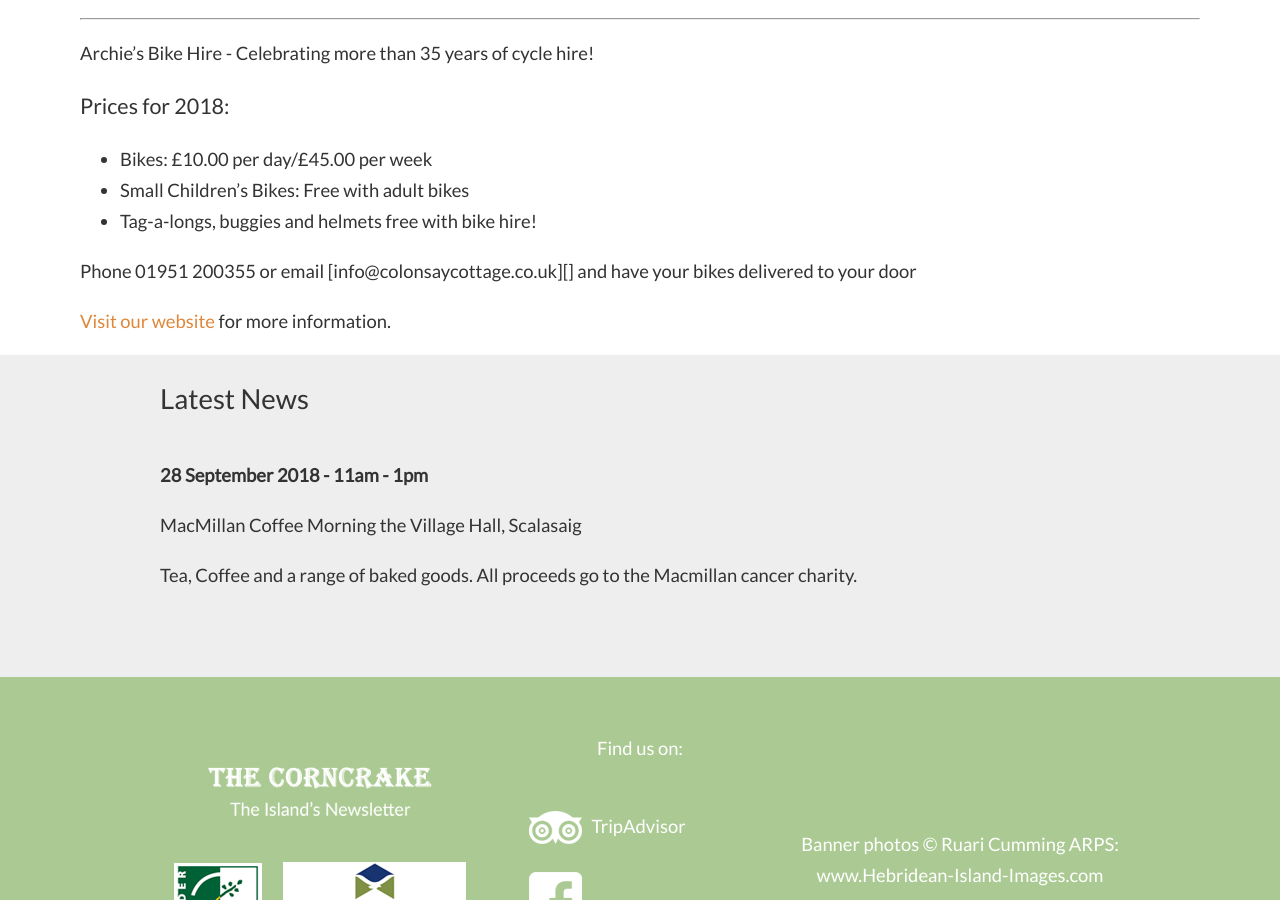
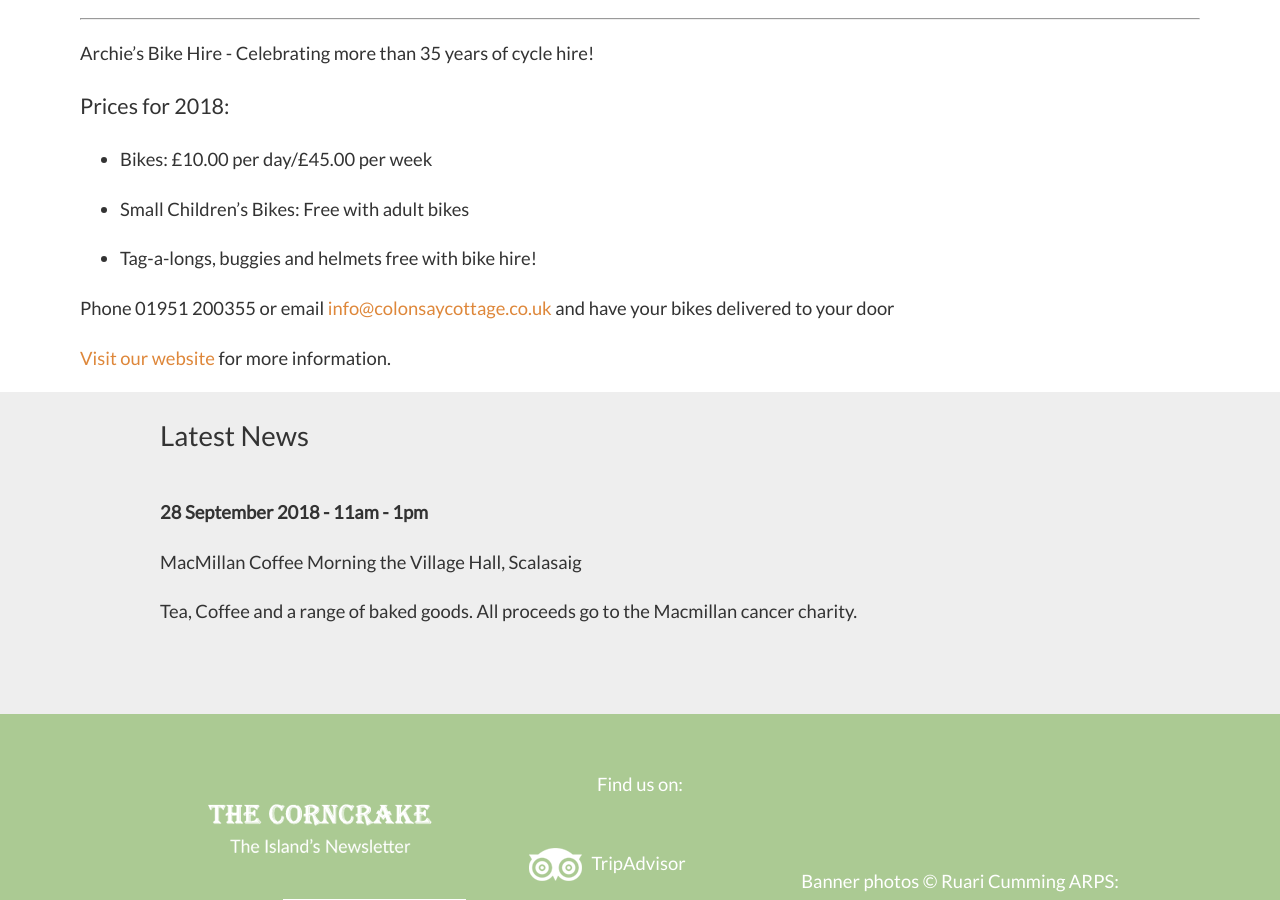
Before and after one commit to dmcnich/cholasa, a Jekyll site: the page built from archies-bike-hire.md, in a window 1280 px wide and 900 px high, scrolled down 742 px. Built offline with Jekyll 4.4.1, drawn with Linux system fonts in a browser that asks for light colours; part of the change alters nothing that is shown.

```diff
--- a/archies-bike-hire.md
+++ b/archies-bike-hire.md
@@ -8,10 +8,12 @@ Archie's Bike Hire - Celebrating more than 35 years of cycle hire!
 
 ### Prices for 2018:
 
-- Bikes: £10.00 per day/£45.00 per week
-- Small Children's Bikes: Free with adult bikes
-- Tag-a-longs, buggies and helmets free with bike hire!
+* Bikes: £10.00 per day/£45.00 per week
 
-Phone 01951 200355 or email [info@colonsaycottage.co.uk][] and have your bikes delivered to your door
+* Small Children's Bikes: Free with adult bikes
+
+* Tag-a-longs, buggies and helmets free with bike hire!
+
+Phone 01951 200355 or email <info@colonsaycottage.co.uk> and have your bikes delivered to your door
 
 [Visit our website](http://www.colonsaycottage.co.uk/bike-hire.html) for more information.
```
